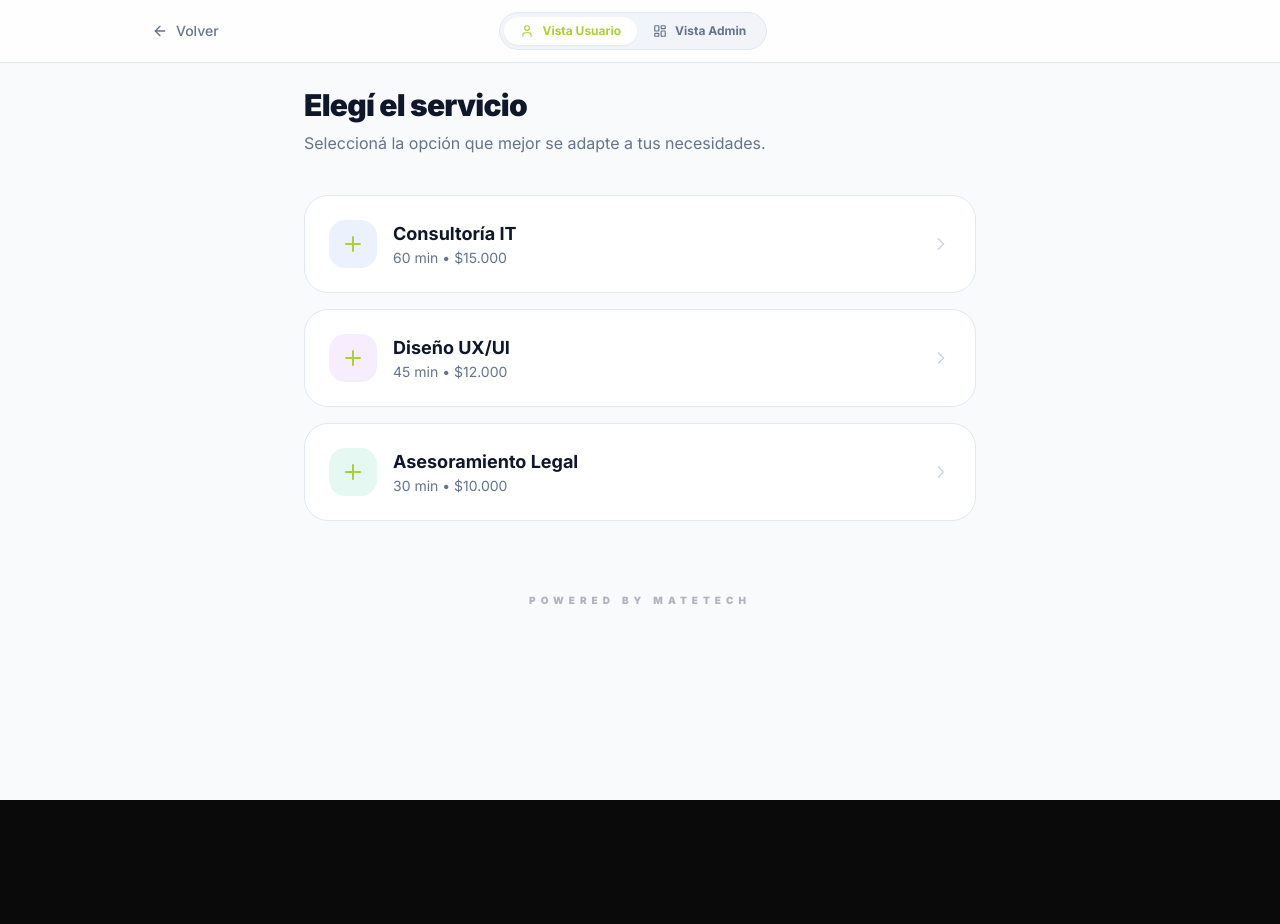
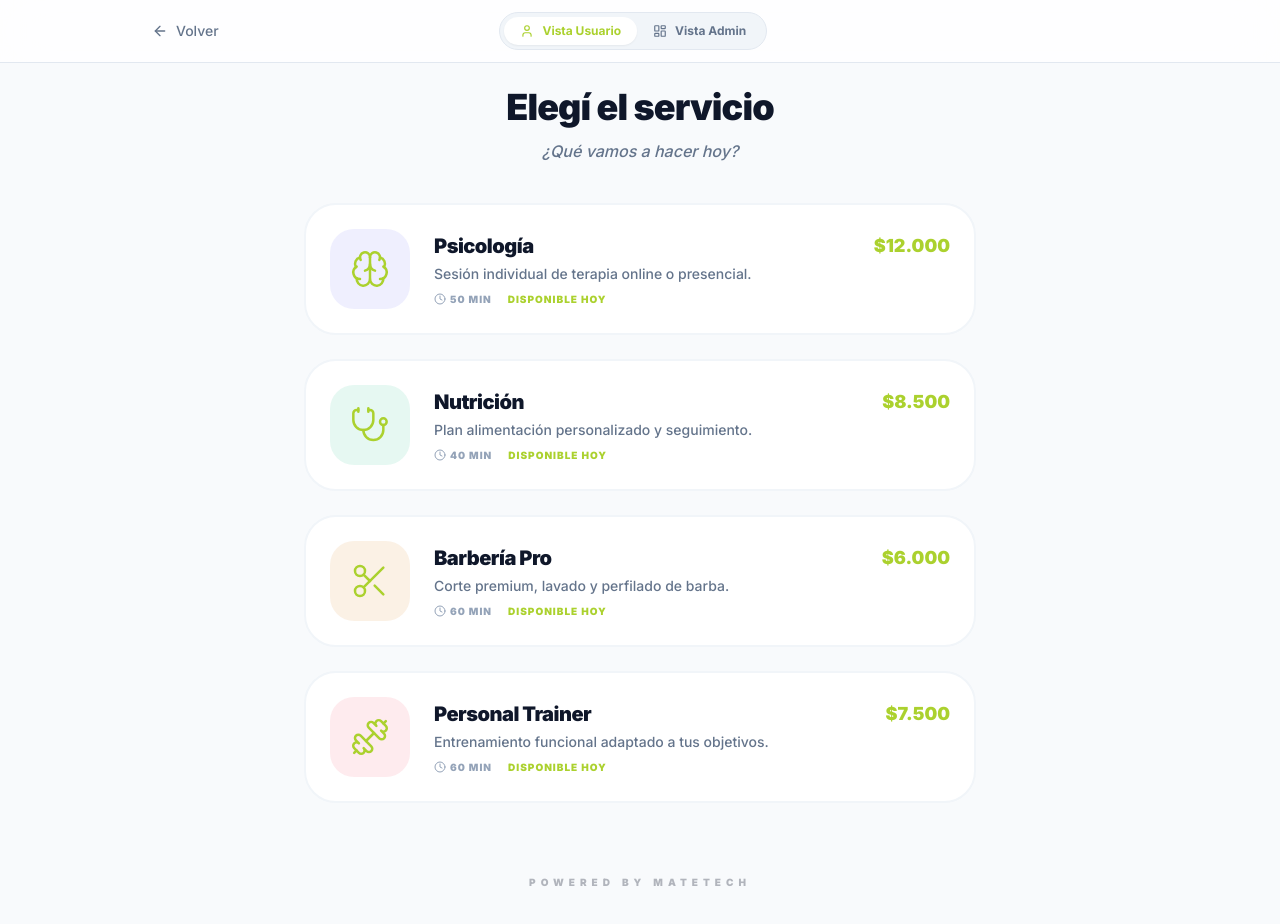
Before and after one commit to mathyled/matetech, a Next.js app: page /demos/booking in a window 1280 px wide. Shown: the top 924 px of the page. Before the commit the page ends 800 px from the top, so only its background shows below. Built offline with nearby package versions, Linux system fonts and the light colour scheme.

Commit message:
feat: modernize booking services with common sectors and enhanced card UI

```diff
--- a/app/demos/booking/page.tsx
+++ b/app/demos/booking/page.tsx
@@ -16,7 +16,11 @@ import {
   CalendarCheck2,
   Phone,
   Mail,
-  Search
+  Search,
+  Stethoscope,
+  Scissors,
+  Dumbbell,
+  Brain
 } from "lucide-react"
 import { Button } from "@/components/ui/button"
 import Link from "next/link"
@@ -25,9 +29,10 @@ import { es } from "date-fns/locale"
 
 // --- Mock Data ---
 const services = [
-  { id: 1, name: "Consultoría IT", duration: "60 min", price: "$15.000", color: "bg-blue-500" },
-  { id: 2, name: "Diseño UX/UI", duration: "45 min", price: "$12.000", color: "bg-purple-500" },
-  { id: 3, name: "Asesoramiento Legal", duration: "30 min", price: "$10.000", color: "bg-emerald-500" },
+  { id: 1, name: "Psicología", description: "Sesión individual de terapia online o presencial.", duration: "50 min", price: "$12.000", color: "bg-indigo-500", icon: Brain },
+  { id: 2, name: "Nutrición", description: "Plan alimentación personalizado y seguimiento.", duration: "40 min", price: "$8.500", color: "bg-emerald-500", icon: Stethoscope },
+  { id: 3, name: "Barbería Pro", description: "Corte premium, lavado y perfilado de barba.", duration: "60 min", price: "$6.000", color: "bg-amber-600", icon: Scissors },
+  { id: 4, name: "Personal Trainer", description: "Entrenamiento funcional adaptado a tus objetivos.", duration: "60 min", price: "$7.500", color: "bg-rose-500", icon: Dumbbell },
 ]
 
 const availableTimes = ["09:00", "10:00", "11:00", "14:00", "15:00", "16:00", "17:00"]
@@ -44,8 +49,8 @@ export default function BookingDemo() {
 
   // Mock reservations for admin
   const [reservations, setReservations] = useState([
-    { id: 1, client: "Juan Perez", service: "Consultoría IT", date: new Date(), time: "10:00", status: "Confirmado", email: "juan@gmail.com" },
-    { id: 2, client: "Maria Garcia", service: "Diseño UX/UI", date: addDays(new Date(), 1), time: "15:00", status: "Pendiente", email: "m.garcia@outlook.com" },
+    { id: 1, client: "Julian Rossi", service: "Psicología", date: new Date(), time: "10:00", status: "Confirmado", email: "jrossi@gmail.com" },
+    { id: 2, client: "Lucía Fernández", service: "Barbería Pro", date: addDays(new Date(), 1), time: "15:00", status: "Pendiente", email: "lucia.f@outlook.com" },
   ])
 
   // Calendar logic
@@ -103,27 +108,38 @@ export default function BookingDemo() {
           <div className="mx-auto max-w-2xl">
             {step === "service" && (
                 <div className="animate-in fade-in slide-in-from-bottom-4 duration-500">
-                    <div className="mb-10">
-                        <h1 className="text-3xl font-black mb-2 tracking-tight">Elegí el servicio</h1>
-                        <p className="text-slate-500 dark:text-slate-400">Seleccioná la opción que mejor se adapte a tus necesidades.</p>
+                    <div className="mb-10 text-center">
+                        <h1 className="text-4xl font-black mb-3 tracking-tight">Elegí el servicio</h1>
+                        <p className="text-slate-500 dark:text-slate-400 font-medium italic">¿Qué vamos a hacer hoy?</p>
                     </div>
-                    <div className="grid gap-4">
+                    <div className="grid gap-6">
                         {services.map(s => (
                             <button
                                 key={s.id}
                                 onClick={() => { setSelectedService(s); setStep("datetime"); }}
-                                className="group flex items-center justify-between p-6 bg-white dark:bg-slate-900 rounded-3xl border border-slate-200 dark:border-slate-800 hover:border-primary transition-all hover:shadow-xl hover:shadow-primary/5 text-left"
+                                className="group relative flex items-center p-1 bg-white dark:bg-slate-900 rounded-[2rem] border-2 border-slate-100 dark:border-slate-800 hover:border-primary transition-all hover:shadow-2xl hover:shadow-primary/10 text-left active:scale-[0.98]"
                             >
-                                <div className="flex items-center gap-4">
-                                    <div className={`h-12 w-12 rounded-2xl ${s.color} bg-opacity-10 dark:bg-opacity-20 flex items-center justify-center text-primary`}>
-                                        <Plus className="h-6 w-6" />
+                                <div className="flex w-full items-center gap-6 p-5">
+                                    <div className={`h-20 w-20 shrink-0 rounded-3xl ${s.color} bg-opacity-10 dark:bg-opacity-20 flex items-center justify-center text-primary transition-transform group-hover:scale-110`}>
+                                        <s.icon className="h-10 w-10 shrink-0" strokeWidth={1.5} />
                                     </div>
-                                    <div>
-                                        <h3 className="font-bold text-lg">{s.name}</h3>
-                                        <p className="text-sm text-slate-500">{s.duration} • {s.price}</p>
+                                    <div className="flex-1">
+                                        <div className="flex items-center justify-between mb-1">
+                                            <h3 className="font-black text-xl tracking-tight">{s.name}</h3>
+                                            <span className="text-lg font-black text-primary">{s.price}</span>
+                                        </div>
+                                        <p className="text-sm text-slate-500 dark:text-slate-400 mb-2 font-medium line-clamp-1">{s.description}</p>
+                                        <div className="flex items-center gap-4">
+                                            <span className="flex items-center gap-1 text-[10px] font-black uppercase tracking-widest text-slate-400">
+                                                <Clock className="h-3 w-3" />
+                                                {s.duration}
+                                            </span>
+                                            <span className="flex items-center gap-1 text-[10px] font-black uppercase tracking-widest text-primary">
+                                                Disponible hoy
+                                            </span>
+                                        </div>
                                     </div>
                                 </div>
-                                <ChevronRight className="h-5 w-5 text-slate-300 group-hover:text-primary transition-colors" />
                             </button>
                         ))}
                     </div>
```
